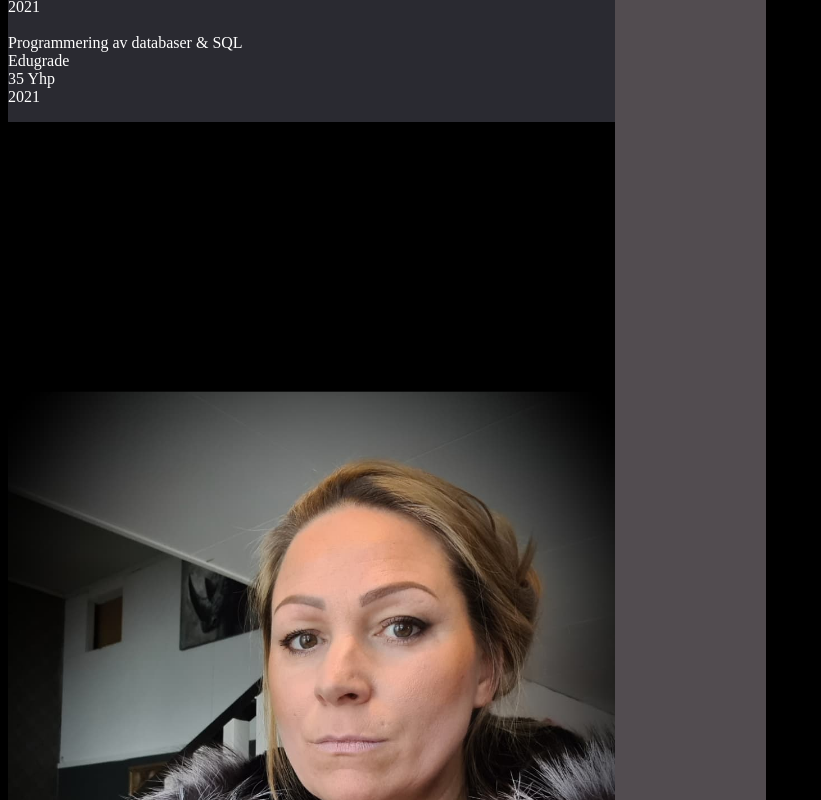
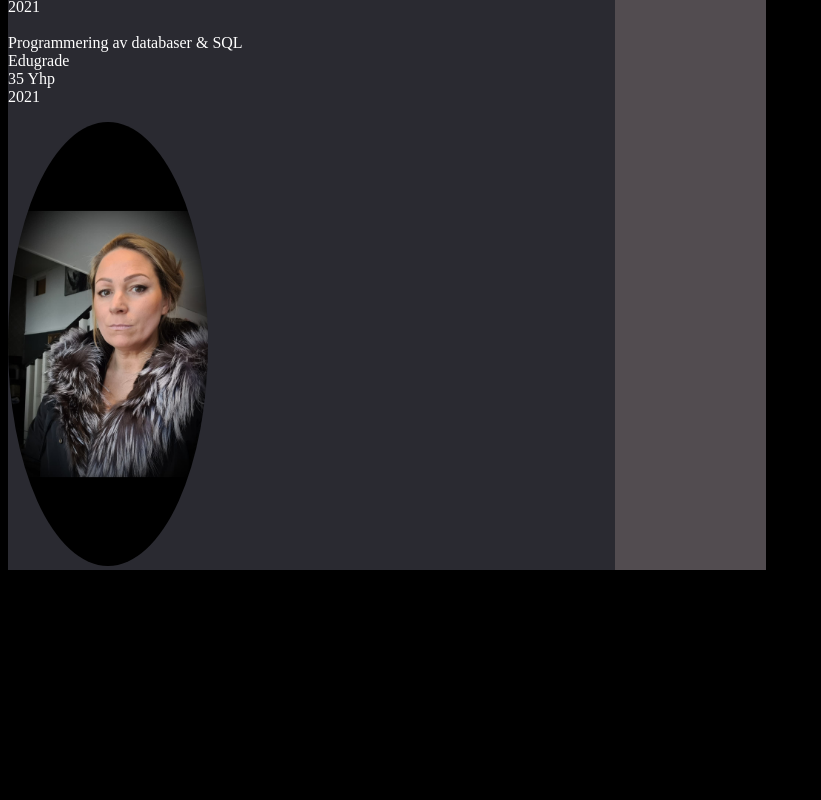
Before and after one commit to jojjan-johansson/cv, a plain HTML site: page cv.html in a window 1280 px wide. Shown: the part 940-1740 px from the top of the page, without its empty margins (0-821 px from the left). After the commit the page ends 1518 px from the top, so only its background shows below. Drawn offline with Linux system fonts and the light colour scheme; a web font is replaced by a local one.

Commit message:
Lite ändringar

```diff
--- a/cv.html
+++ b/cv.html
@@ -22,7 +22,7 @@
      <h2 class="utbildningar">Utbildningar</h2>
     </nav>
     <p id="cv"></p>
-     <img class="pluggbild" src="jagja.jpg" alt="en person som ligger ned med en bok över huvudet.">
+     <img class="pluggbild" src="jagja.jpg" alt="Johanna i en pälsjacka.">
 
    </section>
 </section>
--- a/style.css
+++ b/style.css
@@ -70,7 +70,7 @@ img.sidhuvudbild{
   border-radius: 10%;
 }
 img.profilbild{
-  width: 100px;
+  width: 200px;
   border-radius: 10%;
 
 }
@@ -89,9 +89,11 @@ img.sedelbunten{
   object-fit: scale-down;
 }
 img.pluggbild{
-  align-items: 200px;
+  width: 200px;
+  border-radius: 50%;
+  /*align-items: 100px;
   max-width: 100%;
-  height: auto;
+  /*height: auto;*/
 }
 li{
   list-style-type: square;
```
